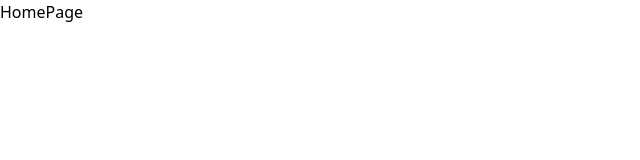
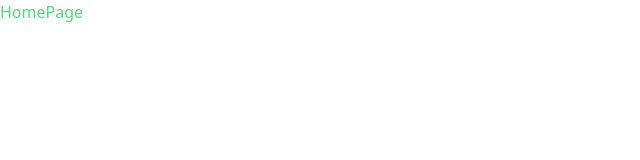
Before and after one commit to saretoduncan/tims-transport-services, a React (Vite) app: page / in a window 1280 px wide. Shown: the top 160 px of the page, without its empty margins (0-640 px from the left). Built offline with nearby package versions, Linux system fonts and the light colour scheme.

Commit message:
configure tailwind css

```diff
--- a/src/AppRoute.tsx
+++ b/src/AppRoute.tsx
@@ -10,9 +10,9 @@
     <>
       <Routes>
         <Route path="/" element={<HomePage />} />
-        <Route path="/aboutUs" element={<AboutPage />} />
+        <Route path="/aboutus" element={<AboutPage />} />
         <Route path="/services" element={<ServicesPage />} />
-        <Route path="/contactUs" element={<ContactsPage />} />
+        <Route path="/contactus" element={<ContactsPage />} />
       </Routes>
     </>
   );
--- a/src/pages/HomePage.tsx
+++ b/src/pages/HomePage.tsx
@@ -1,5 +1,5 @@
 function HomePage() {
-  return <div>HomePage</div>;
+  return <div className="text-green-400">HomePage</div>;
 }
 
 export default HomePage;
```
